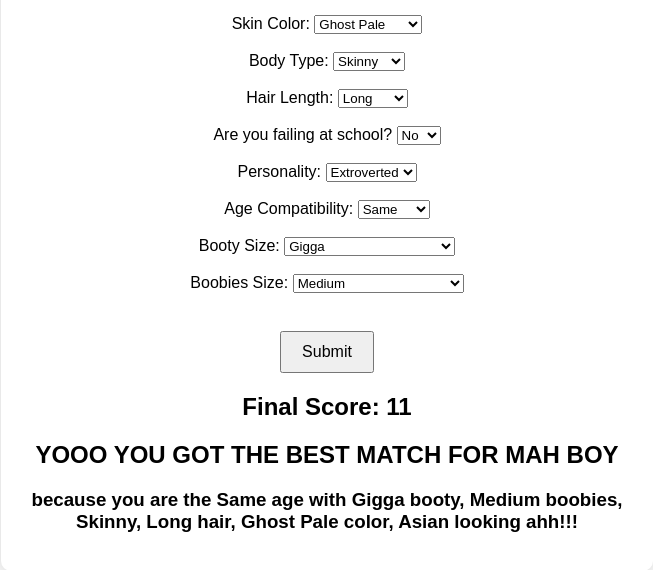
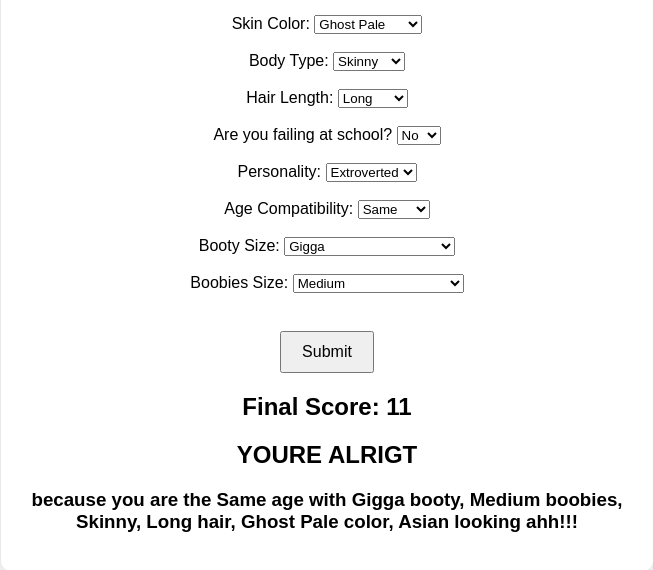
Before and after one commit to Tuong07/vt-survey-website, a plain HTML site: page index.html in a window 1280 px wide. Both pictures are taken after a click on the button "Submit". Shown: the part 150-720 px from the top of the page, without its empty margins (313-966 px from the left). Drawn offline with Linux system fonts and the light colour scheme.

Commit message:
Update index.html

```diff
--- a/index.html
+++ b/index.html
@@ -136,7 +136,7 @@
 
             // Ensure the fitMessage section is updated correctly
             let fitMessage = "";
-            if (score > 3) {
+            if (score > 11) {
                 fitMessage = "YOOO YOU GOT THE BEST MATCH FOR MAH BOY";
             } else if (score > 0) {
                 fitMessage = "YOURE ALRIGT ";
```
